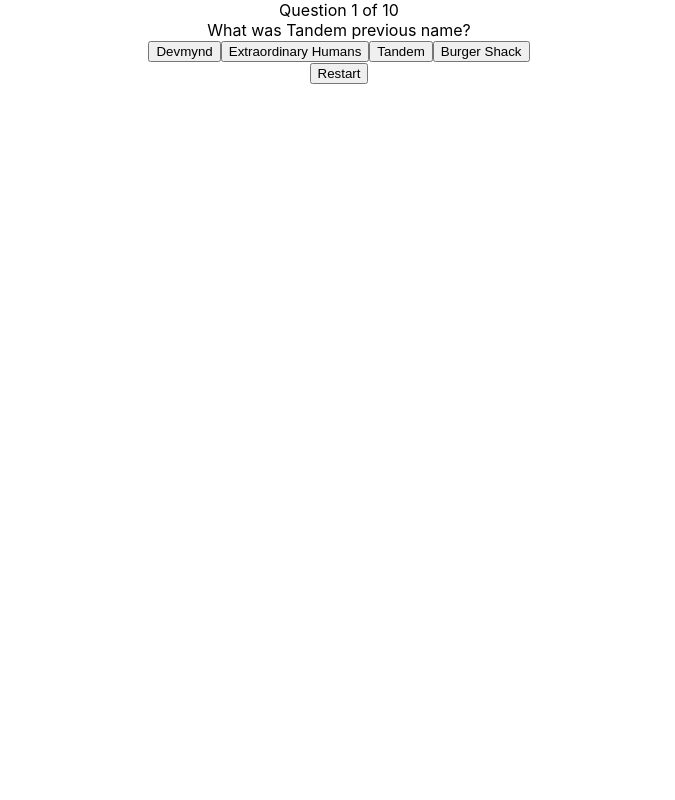
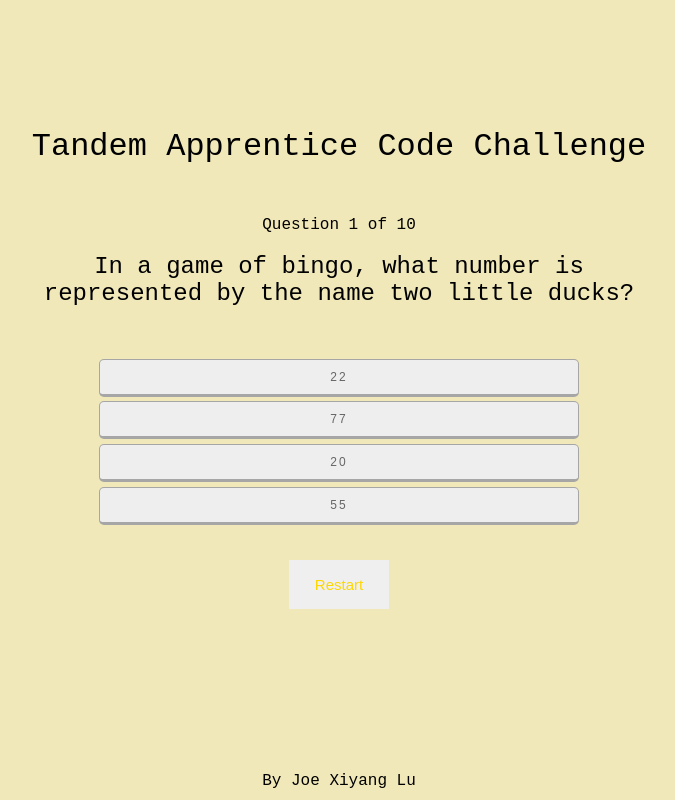
Before and after one commit to joexylu/tandem-quiz-challenge, a React (Create React App) app: page / in a window 1280 px wide. Shown: the whole page, without its empty margins (301-976 px from the left). Built offline with nearby package versions, Linux system fonts and the light colour scheme.

Commit message:
finish ui

```diff
--- a/src/App.css
+++ b/src/App.css
@@ -1,3 +1,115 @@
 .App {
+  position: relative;
+  padding: 0;
+  margin: 0;
+  width: 100vw;
+  height: 100vh;
+  background-color: rgb(240, 232, 185);
+}
+
+.my-name{
+  position: absolute;
+  width: 100%;
+  text-align: center;
+  font-family: Apercu-Mono, monospace;
+  font-size: 1em;
+  bottom: 10px;
+}
+
+.gameboard {
+  margin: auto;
+  display: flex;
+  width: 50vw;
+  height: 80vh;
+  flex-direction: column;
+  justify-content: space-around;
+  align-items: center;
+}
+
+.title {
+  width: 100%;
+  text-align: center;
+  font-family: Apercu-Mono, monospace;
+  font-size: 2em;
+  margin-top: 20%;
+  margin-bottom: 8%;
+}
+
+.progress-text {
+  width: 100%;
+  text-align: center;
+  font-family: Apercu-Mono, monospace;
+  font-size: 1em;
+  margin-bottom: 3%;
+}
+
+.questions {
+  width: 100%;
+  text-align: center;
+  font-family: Apercu-Mono, monospace;
+  font-size: 1.5em;
+  margin-bottom: 8%;
+}
+
+.answers {
+  width: 75%;
+  display: flex;
+  margin: auto;
+  flex-direction: column;
+  justify-content: space-around;
+}
+
+.answer-button {
+  display: inline-block;
+  color: #666;
+  background-color: #eee;
+  text-transform: uppercase;
+  letter-spacing: 2px;
+  font-size: 12px;
+  padding: 10px 30px;
+  border-radius: 5px;
+  -moz-border-radius: 5px;
+  -webkit-border-radius: 5px;
+  border: 1px solid rgba(0, 0, 0, 0.3);
+  border-bottom-width: 3px;
+  margin-bottom: 1%;
+}
+
+.answer-button:hover {
+  background-color: #e3e3e3;
+  border-color: rgba(0, 0, 0, 0.5);
+}
+
+.answer-button:active {
+  background-color: #ccc;
+  border-color: rgba(0, 0, 0, 0.9);
+}
+
+.correctness {
+  font-family: Apercu-Mono, monospace;
   text-align: center;
 }
+
+.gameover {
+  font-family: Apercu-Mono, monospace;
+}
+
+.restart-button {
+  width: 100px;
+  display: block;
+  margin: auto;
+  padding: 1rem 1.25rem;
+  font-family: sans-serif;
+  font-size: 15px;
+  text-decoration: none;
+  color: rgb(253, 215, 0);
+  position: relative;
+  transition: all 0.3s cubic-bezier(0.2, 0, 0, 1);
+  z-index: 1;
+  border: none;
+}
+
+.restart-button:hover{
+  color: #ffffff;
+  background-color: rgb(240, 232, 185);
+}
--- a/src/App.js
+++ b/src/App.js
@@ -6,6 +6,9 @@ function App() {
   return (
     <div className="App">
       <Game />
+      <div className="my-name">
+        By Joe Xiyang Lu
+      </div>
     </div>
   );
 }
--- a/src/components/Answers.js
+++ b/src/components/Answers.js
@@ -41,12 +41,12 @@ function Answers({
   };
 
   return (
-    <div>
-      <button onClick={handleClick}>{answerArr[0]}</button>
-      <button onClick={handleClick}>{answerArr[1]}</button>
-      <button onClick={handleClick}>{answerArr[2]}</button>
-      <button onClick={handleClick}>{answerArr[3]}</button>
-      <div>
+    <div className="answers">
+      <button className="answer-button" onClick={handleClick}>{answerArr[0]}</button>
+      <button className="answer-button" onClick={handleClick}>{answerArr[1]}</button>
+      <button className="answer-button" onClick={handleClick}>{answerArr[2]}</button>
+      <button className="answer-button" onClick={handleClick}>{answerArr[3]}</button>
+      <div className={`correctness`}>
           {correctness}
       </div>
     </div>
--- a/src/components/Game.js
+++ b/src/components/Game.js
@@ -7,15 +7,18 @@ import Answers from "./Answers";
 import GameOver from "./GameOver";
 
 function Game() {
-  let tandemQuestions = QuestionsAndAnswersArray.slice(0,10);
+    shuffleArrayHelper(QuestionsAndAnswersArray)
+  let tandemQuestions = QuestionsAndAnswersArray.slice(0, 10);
   const [progress, setProgress] = useState(0);
   const [Score, setScore] = useState(0);
-  const [gameOver, setGameOver] = useState(false)
-  const [currentQuestion, setCurrentQuestion] = useState(tandemQuestions[progress].question)
-  const [rightAns, setRightAns] = useState(tandemQuestions[progress].correct)
-  const [wrongAns, setWrongAns] = useState(tandemQuestions[progress].incorrect)
+  const [gameOver, setGameOver] = useState(false);
+  const [currentQuestion, setCurrentQuestion] = useState(
+    tandemQuestions[progress].question
+  );
+  const [rightAns, setRightAns] = useState(tandemQuestions[progress].correct);
+  const [wrongAns, setWrongAns] = useState(tandemQuestions[progress].incorrect);
 
-//   console.log(tandemQuestions)
+  //   console.log(tandemQuestions)
 
   const renderGame = () => {
     if (!gameOver) {
@@ -37,29 +40,32 @@ function Game() {
             setGameOver={setGameOver}
           />
         </div>
-      )
+      );
     } else {
       return <GameOver Score={Score} total={tandemQuestions.length} />;
     }
-  }
+  };
 
-  const handleRestart = (e) => {
-    e.preventDefault()
+  const handleRestart = e => {
+    e.preventDefault();
     setProgress(0);
     setScore(0);
     shuffleArrayHelper(tandemQuestions);
-    setCurrentQuestion(tandemQuestions[progress].question)
-    setRightAns(tandemQuestions[progress].correct)
-    setWrongAns(tandemQuestions[progress].incorrect)
-    setGameOver(false)
+    setCurrentQuestion(tandemQuestions[progress].question);
+    setRightAns(tandemQuestions[progress].correct);
+    setWrongAns(tandemQuestions[progress].incorrect);
+    setGameOver(false);
   };
   return (
-    <div>
-      <div>
+    <div className="gameboard">
+      <div className="title">
+        Tandem Apprentice Code Challenge
+      </div>
+      <div className="progress-text">
         Question {progress + 1} of {tandemQuestions.length}
       </div>
       {renderGame()}
-      <button onClick={handleRestart}>Restart</button>
+      <button className="restart-button" onClick={handleRestart}>Restart</button>
     </div>
   );
 }
--- a/src/components/GameOver.js
+++ b/src/components/GameOver.js
@@ -2,7 +2,7 @@ import React from 'react'
 
 function GameOver({Score, total}) {
     return (
-        <div>
+        <div className="gameover">
             You got {Score} / {total} correct!
         </div>
     )
--- a/src/components/Questions.js
+++ b/src/components/Questions.js
@@ -2,7 +2,7 @@ import React from 'react'
 
 function Questions({currentQuestion}) {
     return (
-        <div>
+        <div className="questions">
             {currentQuestion}
         </div>
     )
```
Also changed, not shown: ui.png (added), 1 other file (tests, documents, lock files or other folders).
